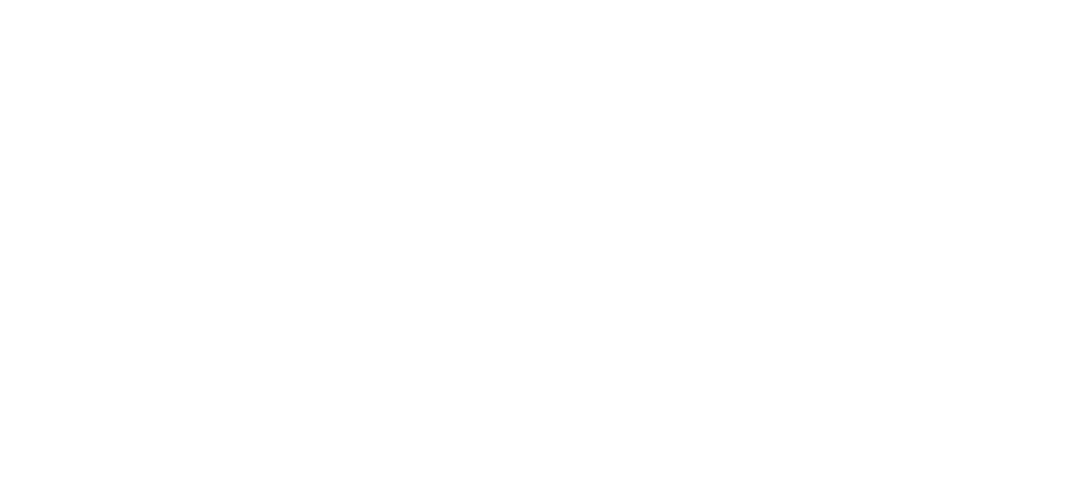
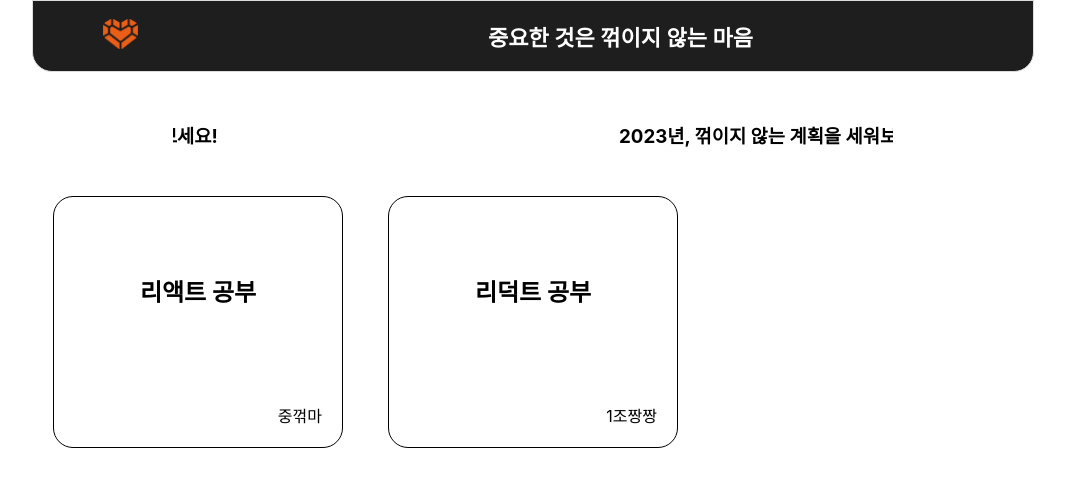
Before and after one commit to DahyeJang/week-3-unbreakable-heart, a React (Create React App) app: page /hometest in a window 1280 px wide. Before the commit this address had no page. Shown: the top 486 px of the page, without its empty margins (107-1172 px from the left). Built offline with nearby package versions, Linux system fonts and the light colour scheme; data requests are answered from the project's data file; a web font is replaced by a local one.

Commit message:
Home list map 구현

```diff
--- /dev/null
+++ b/db.json
@@ -0,0 +1,42 @@
+{
+  "plans": [
+    {
+      "id": "1",
+      "name": "중꺾마",
+      "title": "리액트 공부",
+      "body": "리액트 뿌셔뿌셔하기"
+    },
+    {
+      "id": "2",
+      "name": "1조짱짱",
+      "title": "리덕트 공부",
+      "body": "리덕트 완벽 이해하기"
+    }
+  ],
+  "plan": {
+    "id": "",
+    "name": "",
+    "title": "",
+    "body": ""
+  },
+  "comments": [
+    {
+      "id": "",
+      "planId": "",
+      "name": "",
+      "content": ""
+    },
+    {
+      "id": "",
+      "planId": "",
+      "name": "",
+      "content": ""
+    }
+  ],
+  "comment": {
+    "id": "",
+    "planId": "1",
+    "name": "",
+    "content": ""
+  }
+}
--- a/package.json
+++ b/package.json
@@ -11,6 +11,7 @@
     "json-server": "^0.17.1",
     "react": "^18.2.0",
     "react-dom": "^18.2.0",
+    "react-fast-marquee": "^1.3.5",
     "react-redux": "^8.0.5",
     "react-router-dom": "^6.4.5",
     "react-scripts": "5.0.1",
--- a/src/components/CommentAdd.js
+++ b/src/components/CommentAdd.js
@@ -1,5 +1,6 @@
 import React from "react";
 import styled from "styled-components";
+import CustomButton from "../components/CustomButton";
 
 function CommentAdd() {
   return (
--- a/src/components/DetailPlan.js
+++ b/src/components/DetailPlan.js
@@ -1,7 +1,11 @@
 import React from "react";
 import styled from "styled-components";
+import { useDispatch, useSelector } from "react-redux";
+import { useNavigate, useParams } from "react-router-dom";
 
 const DetailPlan = () => {
+  const { id } = useParams();
+
   return (
     <>
       <StContent>
--- /dev/null
+++ b/src/pages/Hometest.js
@@ -0,0 +1,100 @@
+import React, { useEffect, useState } from "react";
+import axios from "axios"; // axios import 합니다.
+
+import styled from "styled-components";
+import Marquee from "react-fast-marquee";
+import Header from "../components/Header";
+import Layout from "../components/Layout";
+
+const Home = () => {
+  const [plans, setPlans] = useState([]);
+
+  const fetchPlans = async () => {
+    const { data } = await axios.get("http://localhost:3001/plans");
+    setPlans(data);
+  };
+
+  useEffect(() => {
+    fetchPlans();
+  }, [setPlans]);
+
+  // console.log("plans", plans);
+
+  // const aaa = plans.map((plan) => {
+  //   return console.log(plan.name);
+  // });
+
+  return (
+    <div>
+      <Layout>
+        <Header />
+        <MainForm>
+          <MarqueeW>
+            <Marquee gradientWidth={0}>
+              <h3>2023년, 꺾이지 않는 계획을 세워보세요! </h3>
+            </Marquee>
+          </MarqueeW>
+          {/* <CustomButton>글쓰기</CustomButton> */}
+        </MainForm>
+        <Test>
+          {plans.map((plan) => {
+            console.log(plan);
+            return (
+              <StBox key={plan.id}>
+                <BoxH2>{plan.title}</BoxH2>
+                <BoxP>{plan.name}</BoxP>
+              </StBox>
+            );
+          })}
+        </Test>
+      </Layout>
+    </div>
+  );
+};
+
+export default Home;
+
+const MainForm = styled.form`
+  margin: 30px auto 0;
+  /* border: 1px solid black; */
+  display: flex;
+  flex-direction: row;
+  justify-content: space-around;
+  align-items: center;
+  border-radius: 20px;
+`;
+
+const Test = styled.div`
+  margin: 30px auto 0;
+  display: flex;
+  flex-direction: row;
+  flex-wrap: wrap;
+  width: 80%;
+  gap: 45px;
+`;
+
+const MarqueeW = styled.div`
+  width: 60%;
+`;
+
+const StBox = styled.div`
+  width: 30%;
+  height: 250px;
+  display: flex;
+  flex-direction: column;
+  border: 1px solid black;
+  border-radius: 20px;
+`;
+
+const BoxH2 = styled.h2`
+  display: flex;
+  justify-content: center;
+  align-items: center;
+  height: 70%;
+`;
+
+const BoxP = styled.p`
+  display: flex;
+  justify-content: end;
+  margin: 20px;
+`;
--- a/src/shared/Router.js
+++ b/src/shared/Router.js
@@ -5,12 +5,14 @@
 import Home from "../pages/Home";
 import Write from "../pages/Write";
 import Update from "../pages/Update";
+import Hometest from "../pages/Hometest";
 
 const Router = () => {
   return (
     <BrowserRouter>
       <Routes>
         <Route path="/" element={<Home />} />
+        <Route path="/hometest" element={<Hometest />} />
         <Route path="/detail" element={<Detail />} />
         <Route path="/write" element={<Write />} />
         <Route path="/detail/update" element={<Update />} />
```
Also changed, not shown: src/redux/modules/comments.js (added, +45 -0 lines), src/redux/modules/todos.js (added, +45 -0 lines), 1 other file (tests, documents, lock files or other folders).
